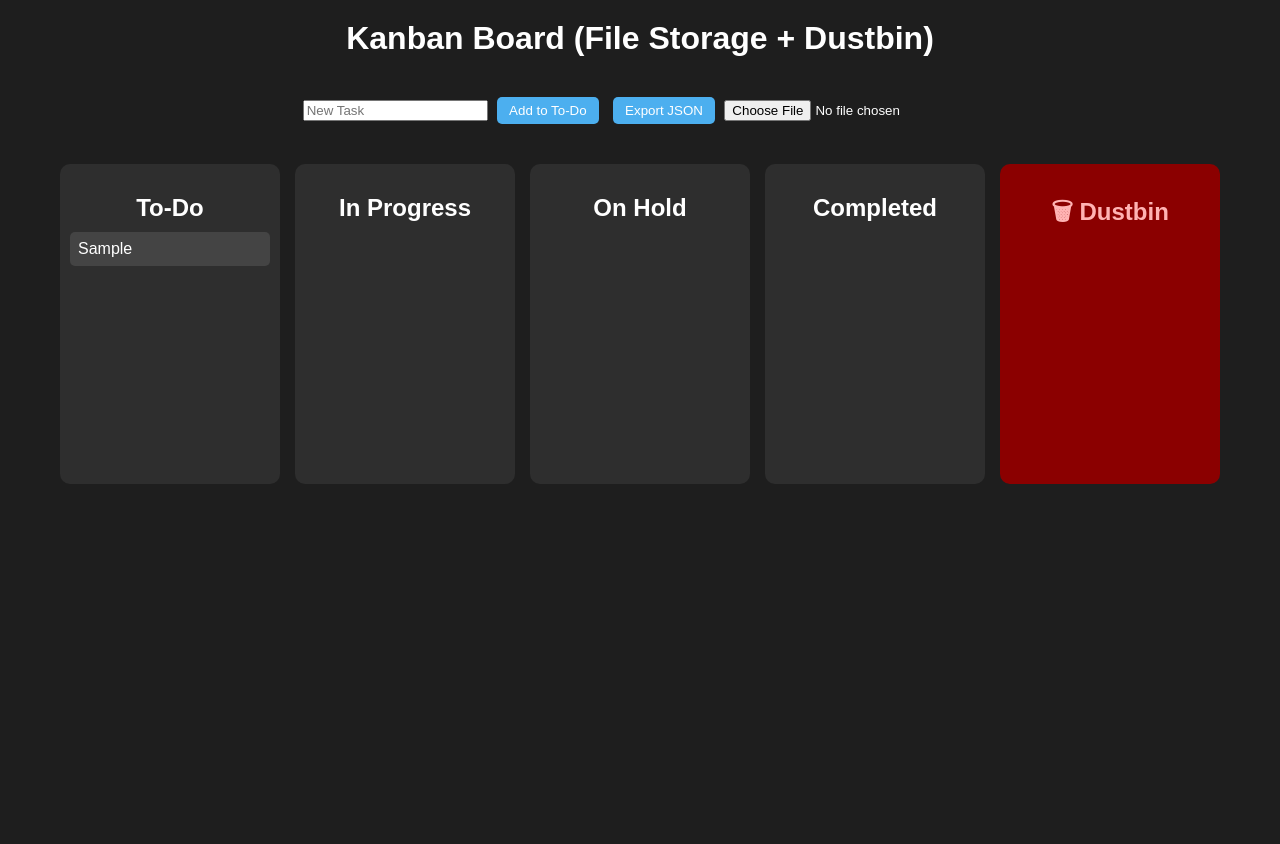
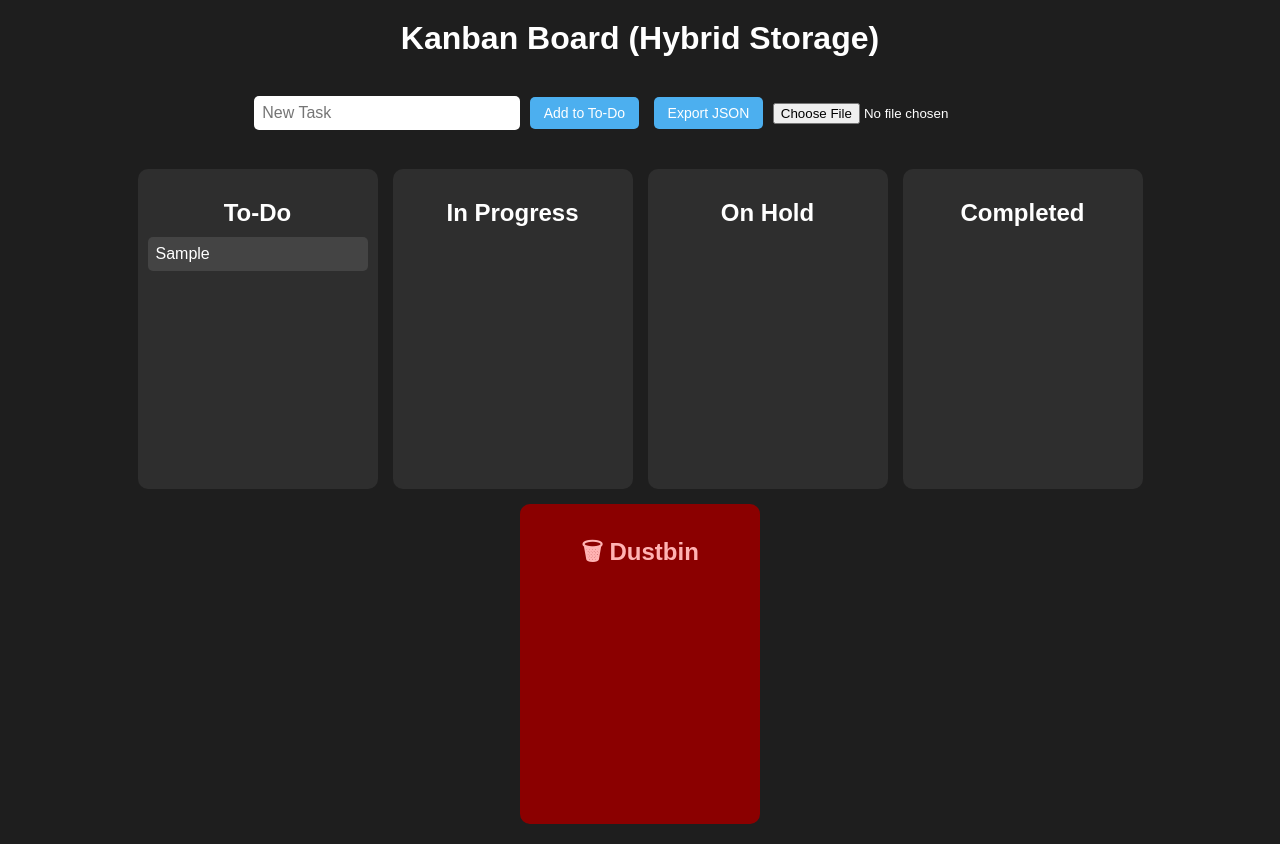
Before and after one commit to sadikpathanprojects/Filestoragekanban, a plain HTML site: page index.html in a window 1280 px wide. Both pictures are taken after typing "Sample" into the empty fields and a click on the button "Add to To-Do". Before the commit the page ends 800 px from the top, so only its background shows below. Drawn offline with Linux system fonts and the light colour scheme.

Commit message:
Update index.html

```diff
--- a/index.html
+++ b/index.html
@@ -2,7 +2,7 @@
 <html lang="en">
 <head>
   <meta charset="UTF-8">
-  <title>Kanban Board (File Storage + Dustbin)</title>
+  <title>Kanban Board (Hybrid Storage)</title>
   <style>
     body {
       margin: 0;
@@ -25,7 +25,7 @@
       background: #2e2e2e;
       padding: 10px;
       border-radius: 10px;
-      width: 200px;
+      width: 220px;
       min-height: 300px;
     }
     .column h2 {
@@ -42,14 +42,22 @@
     .controls {
       margin: 15px;
     }
+    #taskInput {
+      width: 250px;
+      padding: 8px;
+      font-size: 16px;
+      border-radius: 5px;
+      border: none;
+    }
     button {
       margin: 5px;
-      padding: 6px 12px;
+      padding: 8px 14px;
       border: none;
       border-radius: 5px;
       background: #4cafef;
       color: white;
       cursor: pointer;
+      font-size: 14px;
     }
     button:hover {
       background: #45a0e0;
@@ -63,7 +71,7 @@
   </style>
 </head>
 <body>
-  <h1>Kanban Board (File Storage + Dustbin)</h1>
+  <h1>Kanban Board (Hybrid Storage)</h1>
 
   <div class="controls">
     <input type="text" id="taskInput" placeholder="New Task">
@@ -101,6 +109,7 @@
       const task = createTaskElement(taskText);
       document.getElementById("todo").appendChild(task);
       input.value = "";
+      saveBoard();
     }
 
     function createTaskElement(text) {
@@ -128,6 +137,30 @@
         } else {
           ev.currentTarget.appendChild(dragged);
         }
+        saveBoard();
+      }
+    }
+
+    function getTasks(columnId) {
+      return Array.from(document.getElementById(columnId).querySelectorAll(".task"))
+                  .map(task => task.textContent);
+    }
+
+    function saveBoard() {
+      const boardData = {
+        todo: getTasks("todo"),
+        inprogress: getTasks("inprogress"),
+        onhold: getTasks("onhold"),
+        completed: getTasks("completed"),
+        dustbin: getTasks("dustbin"),
+      };
+      localStorage.setItem("kanbanBoard", JSON.stringify(boardData));
+    }
+
+    function loadBoard() {
+      const saved = localStorage.getItem("kanbanBoard");
+      if (saved) {
+        restoreBoard(JSON.parse(saved));
       }
     }
 
@@ -155,13 +188,9 @@
       reader.onload = function(e) {
         const data = JSON.parse(e.target.result);
         restoreBoard(data);
+        saveBoard();
       };
       reader.readAsText(file);
-    }
-
-    function getTasks(columnId) {
-      return Array.from(document.getElementById(columnId).querySelectorAll(".task"))
-                  .map(task => task.textContent);
     }
 
     function restoreBoard(data) {
@@ -174,6 +203,9 @@
         });
       });
     }
+
+    // Load saved board on startup
+    window.onload = loadBoard;
   </script>
 </body>
 </html>
```
